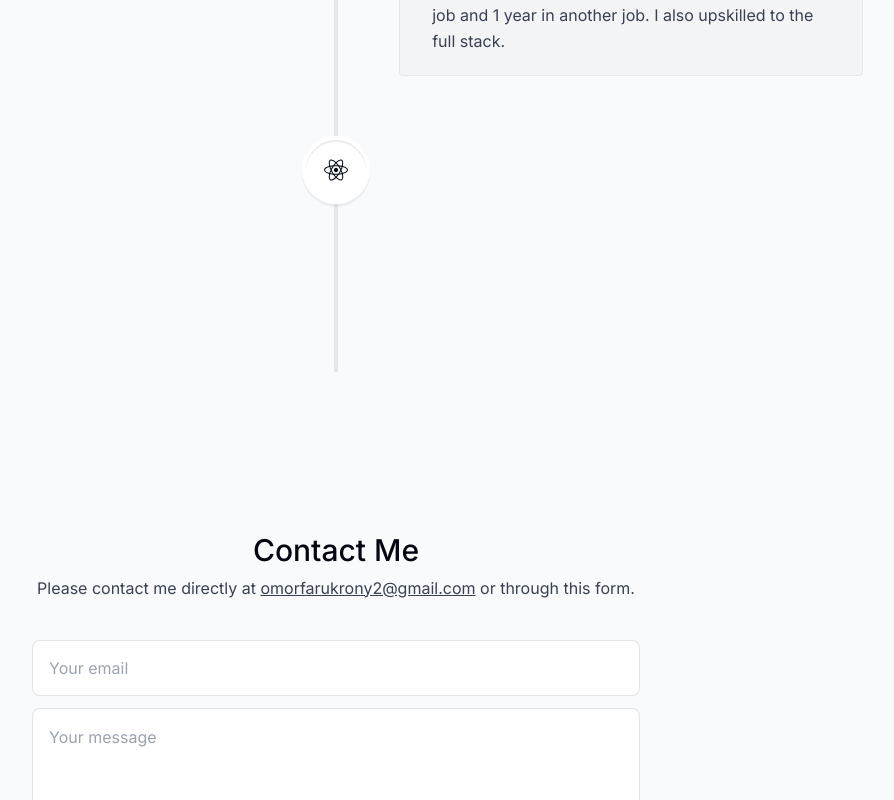
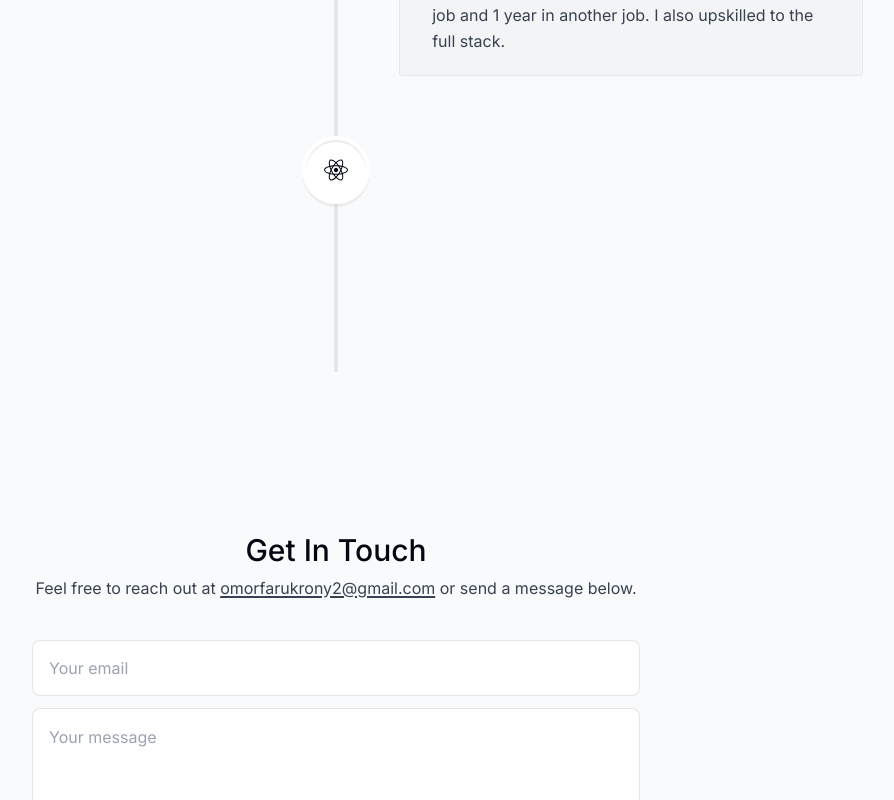
Before and after one commit to mr-rony356/mr-rony356, a Next.js app: page / in a window 1280 px wide. Shown: the part 3388-4188 px from the top of the page, without its empty margins (304-1198 px from the left). Built offline with nearby package versions, Linux system fonts and the light colour scheme.

Commit message:
Enhance contact form and component styling, CV added

```diff
--- a/components/contact.tsx
+++ b/components/contact.tsx
@@ -16,44 +16,39 @@ export default function Contact() {
       id="contact"
       ref={ref}
       className="mb-20 sm:mb-28 w-[min(100%,38rem)] text-center"
-      initial={{
-        opacity: 0,
-      }}
-      whileInView={{
-        opacity: 1,
-      }}
-      transition={{
-        duration: 1,
-      }}
-      viewport={{
-        once: true,
-      }}
+      initial={{ opacity: 0, y: 100 }}
+      whileInView={{ opacity: 1, y: 0 }}
+      transition={{ duration: 0.8 }}
+      viewport={{ once: true }}
     >
-      <SectionHeading>Contact me</SectionHeading>
+      <SectionHeading>Get in Touch</SectionHeading>
 
       <p className="text-gray-700 -mt-6 dark:text-white/80">
-        Please contact me directly at{" "}
-        <a className="underline" href="mailto:omorfarukrony2@gmail.com">
-         omorfarukrony2@gmail.com
+        Feel free to reach out at{" "}
+        <a
+          className="underline decoration-2 underline-offset-2 hover:text-gray-950 dark:hover:text-white transition-colors"
+          href="mailto:omorfarukrony2@gmail.com"
+        >
+          omorfarukrony2@gmail.com
         </a>{" "}
-        or through this form.
+        or send a message below.
       </p>
 
       <form
         className="mt-10 flex flex-col dark:text-black"
         action={async (formData) => {
           const { data, error } = await sendEmail(formData);
-
           if (error) {
             toast.error(error);
             return;
           }
-
           toast.success("Email sent successfully!");
         }}
       >
         <input
-          className="h-14 px-4 rounded-lg borderBlack dark:bg-white dark:bg-opacity-80 dark:focus:bg-opacity-100 transition-all dark:outline-none"
+          className="h-14 px-4 rounded-lg borderBlack dark:bg-white dark:bg-opacity-90
+          dark:focus:bg-opacity-100 transition-all dark:outline-none focus:outline-none
+          focus:ring-2 focus:ring-gray-600 dark:focus:ring-white/50"
           name="senderEmail"
           type="email"
           required
@@ -61,7 +56,9 @@ export default function Contact() {
           placeholder="Your email"
         />
         <textarea
-          className="h-52 my-3 rounded-lg borderBlack p-4 dark:bg-white dark:bg-opacity-80 dark:focus:bg-opacity-100 transition-all dark:outline-none"
+          className="h-52 my-3 rounded-lg borderBlack p-4 dark:bg-white dark:bg-opacity-90
+          dark:focus:bg-opacity-100 transition-all dark:outline-none focus:outline-none
+          focus:ring-2 focus:ring-gray-600 dark:focus:ring-white/50 resize-none"
           name="message"
           placeholder="Your message"
           required
--- a/components/experience.tsx
+++ b/components/experience.tsx
@@ -12,6 +12,7 @@ import { useTheme } from "@/context/theme-context";
 import { LuGraduationCap } from "react-icons/lu";
 import { CgWorkAlt } from "react-icons/cg";
 import { FaReact } from "react-icons/fa";
+import { experiencesData } from "@/lib/data";
 
 // Explicitly cast VerticalTimeline and VerticalTimelineElement as `any`
 const Timeline = VerticalTimeline as any;
@@ -61,30 +62,3 @@ export default function Experience() {
     </section>
   );
 }
-
-export const experiencesData = [
-  {
-    title: "Graduated bootcamp",
-    location: "Miami, FL",
-    description:
-      "I graduated after 6 months of studying. I immediately found a job as a front-end developer.",
-    icon: <LuGraduationCap />,
-    date: "2021",
-  },
-  {
-    title: "Front-End Developer",
-    location: "Orlando, FL",
-    description:
-      "I worked as a front-end developer for 2 years in 1 job and 1 year in another job. I also upskilled to the full stack.",
-    icon: <CgWorkAlt />,
-    date: "2022 - 2024",
-  },
-  {
-    title: "Full-Stack Developer",
-    location: "Houston, TX",
-    description:
-      "I'm now a full-stack developer working as a freelancer. My stack includes React, Next.js, TypeScript, Tailwind, Prisma and MongoDB. I'm open to full-time opportunities.",
-    icon: <FaReact />,
-    date: "2024 - present",
-  },
-] as const;
--- a/components/intro.tsx
+++ b/components/intro.tsx
@@ -91,7 +91,7 @@ export default function Intro() {
 
         <a
           className="group bg-white px-7 py-3 flex items-center gap-2 rounded-full outline-none focus:scale-110  active:scale-105 transition cursor-pointer borderBlack dark:bg-white/10"
-          href="/CV.pdf"
+          href="/Resume-Omor-Faruk-Rony-CV.pdf.pdf"
           download
         >
           Download CV{" "}
--- a/components/skills.tsx
+++ b/components/skills.tsx
@@ -35,7 +35,7 @@ export default function Skills() {
       <ul className="flex flex-wrap justify-center gap-2 text-lg text-gray-800">
         {skillsData.map((skill, index) => (
           <motion.li
-            className="border-2 cursor-pointer border-gray-200 rounded-2xl px-5 py-3 hover:border-gray-400 hover:-translate-y-1 dark:border-gray-700 dark:text-white/80 dark:hover:border-gray-500"
+            className="border-2 cursor-pointer text-sm sm:text-xl border-gray-200 rounded-2xl px-5 py-3 hover:border-gray-400 hover:-translate-y-1 dark:border-gray-700 dark:text-white/80 dark:hover:border-gray-500"
             key={index}
             variants={fadeInAnimationVariants}
             initial="initial"
```
Also changed, not shown: 2 other files (tests, documents, lock files or other folders).
